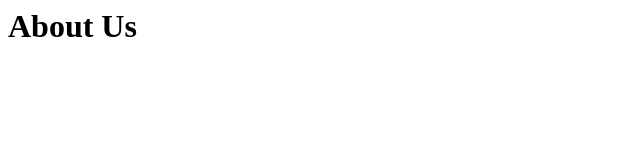
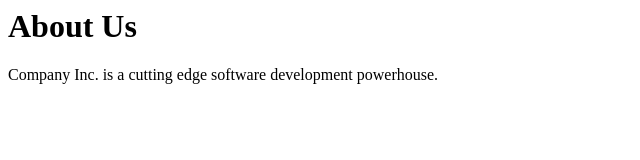
Before and after one commit to linden-peters/GitDemoFromGit, a plain HTML site: page about.html in a window 1280 px wide. Shown: the whole page, without its empty margins (0-640 px from the left). Drawn offline with Linux system fonts and the light colour scheme.

Commit message:
Added content to About page.
Said a bit about the company.

```diff
--- a/about.html
+++ b/about.html
@@ -4,5 +4,6 @@
 </head>
 <body>
 <h1>About Us</h1>
+<p>Company Inc. is a cutting edge software development powerhouse.</p>
 </body>
 </html>
```
